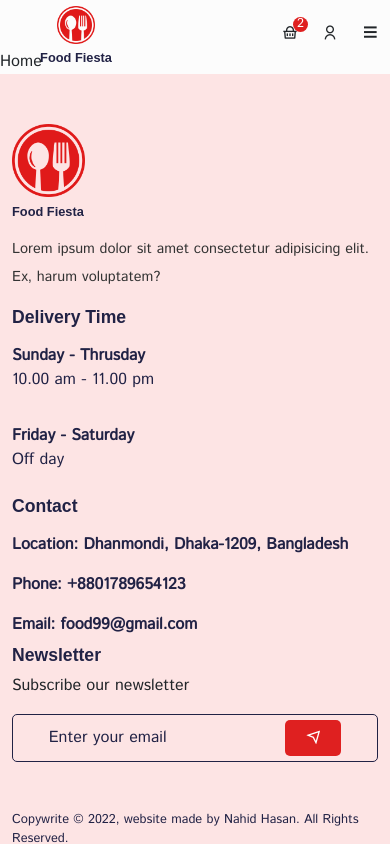
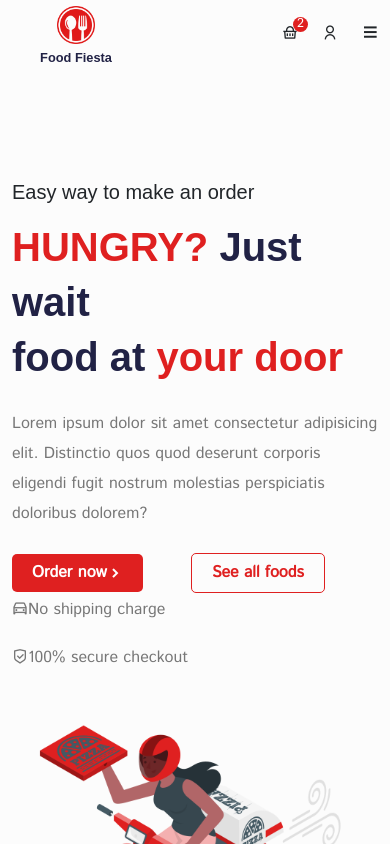
Before and after one commit to Nahid51/food_fiesta, a React (Create React App) app: page /home in a window 390 px wide. Shown: the top 844 px of the page. Built offline with nearby package versions, Linux system fonts and the light colour scheme; a web font is replaced by a local one.

Commit message:
make header and footer section responsive

```diff
--- a/src/components/Footer/Footer.jsx
+++ b/src/components/Footer/Footer.jsx
@@ -63,13 +63,13 @@ const Footer = () => {
                     <Col lg='6' md='6'>
                         <div className="social_links d-flex align-items-center justify-content-end gap-4">
                             <p className='m-0'>Follow: </p>
-                            <span><Link to="https://www.facebook.com"><i class="ri-facebook-line"></i></Link></span>
+                            <span><Link to="https://www.facebook.com"><i className="ri-facebook-line"></i></Link></span>
 
-                            <span><Link to="https://github.com/Nahid51"><i class="ri-github-line"></i></Link></span>
+                            <span><Link to="https://github.com/Nahid51"><i className="ri-github-line"></i></Link></span>
 
-                            <span><Link to="https://www.youtube.com"><i class="ri-youtube-line"></i></Link></span>
+                            <span><Link to="https://www.youtube.com"><i className="ri-youtube-line"></i></Link></span>
 
-                            <span><Link to="https://www.linkedin.com/in/md-nahid-hasan-12a720199/"><i class="ri-linkedin-line"></i></Link></span>
+                            <span><Link to="https://www.linkedin.com/in/md-nahid-hasan-12a720199/"><i className="ri-linkedin-line"></i></Link></span>
                         </div>
                     </Col>
                 </Row>
--- a/src/pages/Home.jsx
+++ b/src/pages/Home.jsx
@@ -1,10 +1,43 @@
 import React from 'react';
+import { Col, Container, Row } from 'react-bootstrap';
+import { Link } from 'react-router-dom';
+import Helmet from '../components/Helmet/Helmet';
+import heroImg from '../assets/images/hero.png';
+import '../styles/home.css';
 
 const Home = () => {
     return (
-        <div>
-            Home
-        </div>
+        <Helmet title="Home">
+            <section>
+                <Container>
+                    <Row>
+                        <Col lg='6' md='6'>
+                            <div className="hero_content">
+                                <h5 className='mb-3'>Easy way to make an order</h5>
+                                <h1 className='mb-4 hero_title' ><span>HUNGRY?</span> Just wait <br /> food at<span> your door</span></h1>
+                                <p className='text-justify'>Lorem ipsum dolor sit amet consectetur adipisicing elit. Distinctio quos quod deserunt corporis eligendi fugit nostrum molestias perspiciatis doloribus dolorem?</p>
+
+                                <div className="hero_btns d-flex align-items-center gap-5 mt-4">
+                                    <button className='order_btn d-flex align-items-center justify-content-between'>Order now <i className="ri-arrow-right-s-line"></i></button>
+
+                                    <button className='all_foods-btn'><Link to="/foods">See all foods</Link></button>
+                                </div>
+
+                                <div>
+                                    <p><span className='shipping_icon'><i className="ri-car-line"></i></span>No shipping charge</p>
+                                    <p><span className='shipping_icon'><i class="ri-shield-check-line"></i></span>100% secure checkout</p>
+                                </div>
+                            </div>
+                        </Col>
+                        <Col lg='6' md='6'>
+                            <div className="hero_img">
+                                <img src={heroImg} alt="hero-img" className="w-100" />
+                            </div>
+                        </Col>
+                    </Row>
+                </Container>
+            </section>
+        </Helmet>
     );
 };
 
--- a/src/styles/footer.css
+++ b/src/styles/footer.css
@@ -5,7 +5,7 @@
 
 .footer_logo img {
     width: calc(100% - 80%) !important;
-    margin-bottom: 7px;
+    margin-bottom: 10px;
 }
 
 .footer_logo h5 {
@@ -87,6 +87,11 @@
 }
 
 @media only screen and (min-width: 768px) and (max-width: 1200px) {
+
+    .footer_logo img {
+        margin-bottom: 15px;
+    }
+
     .newsletter span {
         padding: 5px;
     }
--- /dev/null
+++ b/src/styles/home.css
@@ -0,0 +1,47 @@
+.hero_content {
+    padding-top: 70px;
+}
+
+.hero_title {
+    font-size: 2.5rem;
+    line-height: 55px;
+}
+
+.hero_title span {
+    color: #df2020;
+}
+
+.hero_content p {
+    font-size: 1rem;
+    line-height: 30px;
+    color: #777;
+}
+
+.hero_btns button {
+    border: none;
+    outline: none;
+    padding: 7px 20px;
+    border-radius: 5px;
+    cursor: pointer;
+    font-weight: 600;
+}
+
+.order_btn {
+    background: #df2020;
+    color: #fff;
+    transition: 0.3s;
+}
+
+.order_btn:hover {
+    background: #212245;
+}
+
+.all_foods-btn {
+    background: transparent;
+    border: 1px solid #df2020 !important;
+}
+
+
+.all_foods-btn a {
+    color: #df2020;
+}
```
